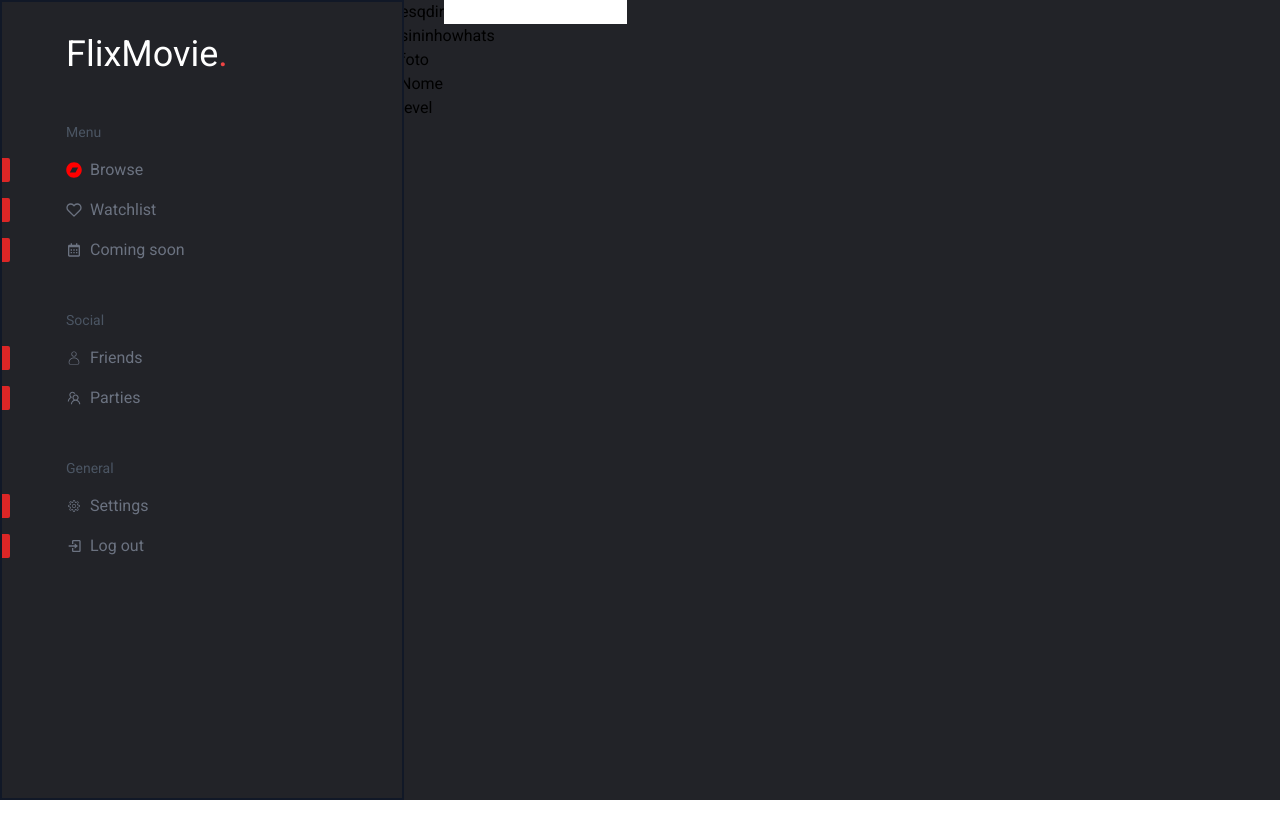
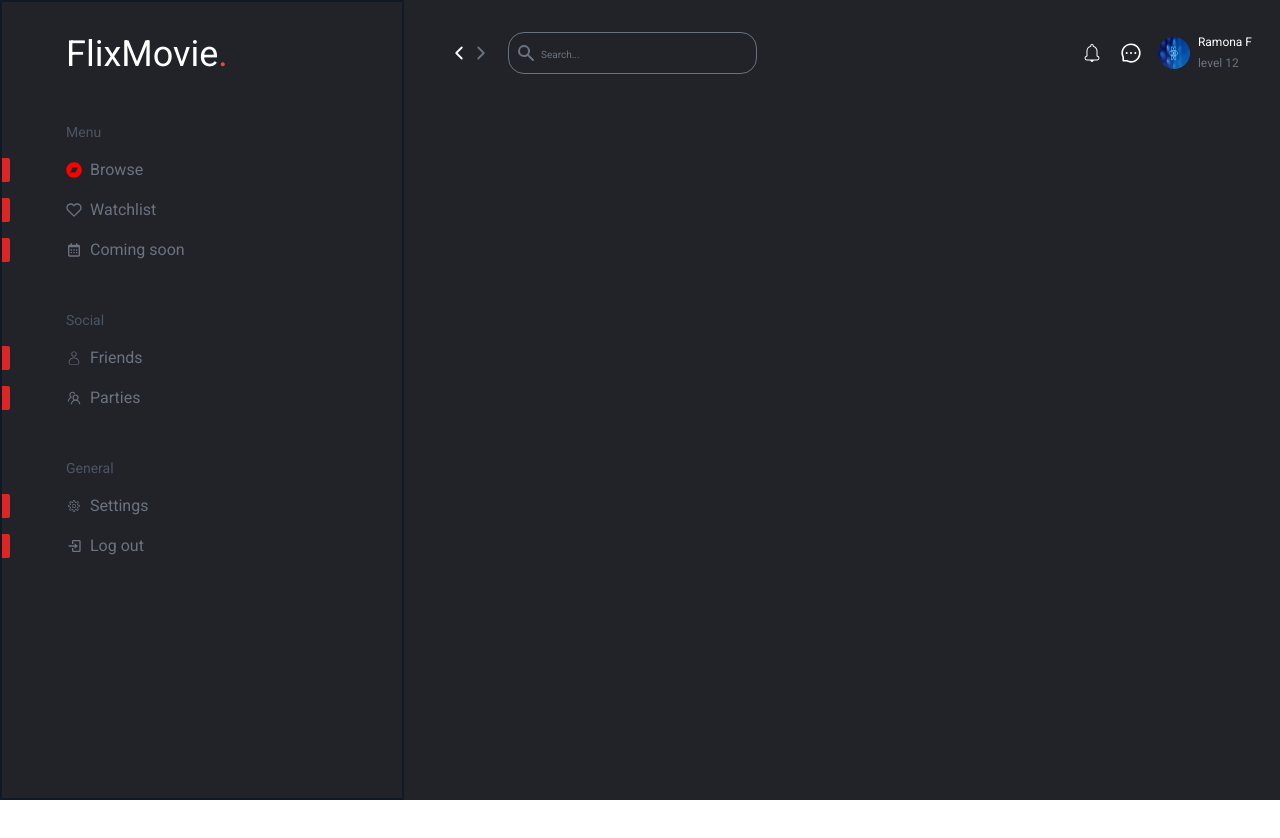
Before and after one commit to Nadoti/flixmovie, a React (Vite) app: page / in a window 1280 px wide. Shown: the top 838 px of the page. After the commit the page ends 800 px from the top, so only its background shows below. Built offline with nearby package versions, Linux system fonts and the light colour scheme; no server answers.

Commit message:
Começando a desenvolver o Banner

```diff
--- a/package.json
+++ b/package.json
@@ -12,7 +12,8 @@
     "axios": "^1.2.2",
     "react": "^18.2.0",
     "react-dom": "^18.2.0",
-    "react-icons": "^4.7.1"
+    "react-icons": "^4.7.1",
+    "wretch": "^2.3.0"
   },
   "devDependencies": {
     "@types/react": "^18.0.26",
--- a/src/App.tsx
+++ b/src/App.tsx
@@ -1,30 +1,15 @@
 import { AsideNavigation } from "./components/home/aside/AsideNavigation";
+import { ContentMain } from "./components/home/content/ContentMain";
+
 
 export function App() {
+
+
+
   return (
     <main className="grid grid-cols-footer bg-primary h-screen">
       <AsideNavigation />
-
-      <section className="mb-[1000px]">
-        <nav>
-          <div>
-            <button> esq </button>
-            <button> dir </button>
-            <input type="text" />
-          </div>
-
-          <div>
-            <button>sininho</button>
-            <button>whats</button>
-            <div>
-              <h1>foto</h1>
-              <h2>Nome</h2>
-              <h2>level</h2>
-            </div>
-          </div>
-        </nav>
-      </section>
-
+      <ContentMain />
       <aside className="bg-primary-100">
         teste
       </aside>
--- /dev/null
+++ b/src/components/header/Header.tsx
@@ -0,0 +1,49 @@
+import { FiChevronLeft, FiChevronRight } from "react-icons/fi";
+import { HiSearch } from "react-icons/hi";
+import { CiBellOn } from "react-icons/ci";
+import { AiOutlineMessage } from "react-icons/ai";
+import imagem from '../../assets/react.png'
+
+export function Header() {
+  return (
+    <header className='flex items-center justify-between px-12 pt-8'>
+      <div className='flex items-center'>
+        <button>
+          <FiChevronLeft size={22} className="text-white" />
+        </button>
+        <button>
+          <FiChevronRight size={22} className="text-gray-500" />
+        </button>
+
+        <label className='relative ml-4 '>
+          <button className='absolute bottom-0 left-0 top-0 ml-2'>
+            <HiSearch className='text-gray-500 text-xl' />
+          </button>
+          <input
+            type="text"
+            placeholder='Search...'
+            className='text-gray-400 text-base rounded-2xl outline-none pr-8 pl-8 pt-2 pb-2 bg-transparent border border-gray-500 placeholder:text-[10px] placeholder:text-gray-500'
+          />
+        </label>
+      </div >
+
+      <div className='flex text-white items-center gap-4'>
+        <button>
+          <CiBellOn size={24} />
+        </button>
+        <button>
+          <AiOutlineMessage size={22} />
+        </button>
+        <div className='flex items-center'>
+          <span className=''>
+            <img src={imagem} alt="" className='w-8 h-8 rounded-full' />
+          </span>
+          <div className='ml-2'>
+            <h2 className='text-xs mb-1'>Ramona F</h2>
+            <h2 className='text-[12px] text-gray-500'>level 12</h2>
+          </div>
+        </div>
+      </div>
+    </header >
+  )
+}
--- /dev/null
+++ b/src/components/home/content/ContentMain.tsx
@@ -0,0 +1,12 @@
+import { Header } from '../../header/Header'
+import { Banner } from './banner/Banner'
+
+
+export function ContentMain() {
+  return (
+    <section className="flex flex-col w-full">
+      <Header />
+      <Banner />
+    </section >
+  )
+}
--- /dev/null
+++ b/src/components/home/content/banner/Banner.tsx
@@ -0,0 +1,33 @@
+import React from 'react'
+
+export function Banner() {
+  let api = '&api_key=fe711924d01611d5e183b05b5010b8e7'
+  let url = 'https://api.themoviedb.org/3'
+
+  let url_img = 'https://image.tmdb.org/t/p/w500/'
+
+  const [img, setImg] = React.useState([])
+  React.useEffect(() => {
+    async function teste() {
+      await fetch(`${url}/discover/movie?sort_by=popularity.desc${api}`)
+        .then(res => res.json())
+        .then(json => console.log(json))
+    }
+    teste()
+  }, [])
+  return (
+    <section >
+      <div>
+
+      </div>
+
+      <div>
+        <div>
+
+        </div>
+
+        <div></div>
+      </div>
+    </section>
+  )
+}
```
Also changed, not shown: src/assets/react.png (added), 1 other file (tests, documents, lock files or other folders).
